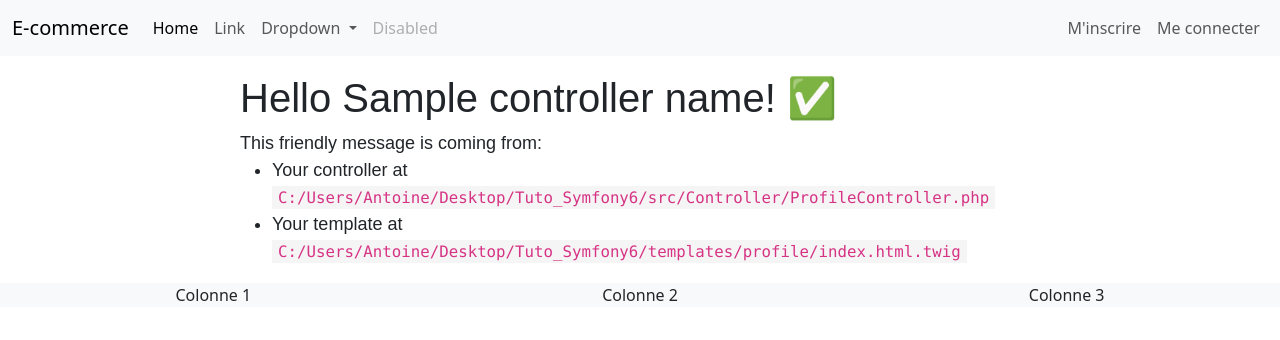
After one commit to Antoine-NVE/Tutoriel_e-commerce_Symfony6, a Symfony app: template templates/profile/index.html.twig in a window 1280 px wide. The commit adds this page. Shown: the top 340 px of the page. Run offline with Twig, Linux system fonts and the light colour scheme; the template is opened without the code that fills it: most values are stand-ins (such as "Sample title", 1, 10 or a date in 2020); some libraries are stand-ins or nearby versions.

Commit message:
Fin épisode 7 : création des contrôleurs

```diff
--- a/templates/_partials/_footer.html.twig
+++ b/templates/_partials/_footer.html.twig
@@ -1,7 +1,7 @@
 <footer class="container-fluid bg-light">
     <div class="row">
-        <section class="col">Colonne 1</section>
-        <section class="col">Colonne 2</section>
-        <section class="col">Colonne 3</section>
+        <section class="col text-center">Colonne 1</section>
+        <section class="col text-center">Colonne 2</section>
+        <section class="col text-center">Colonne 3</section>
     </div>
 </footer>
--- a/templates/_partials/_navbar.html.twig
+++ b/templates/_partials/_navbar.html.twig
@@ -35,7 +35,7 @@
             <ul class="navbar-nav ms-auto mb-2 mb-lg-0">
                 {% if app.user %}
                 <li class="nav-item">
-                    <a class="nav-link" href="#">Mon compte</a>
+                    <a class="nav-link" href="{{ path('app_profile_index') }}">Mon compte</a>
                 </li>
                 <li class="nav-item">
                     <a class="nav-link" href="{{ path('app_logout') }}">Me déconnecter</a>
--- /dev/null
+++ b/templates/profile/index.html.twig
@@ -0,0 +1,30 @@
+{% extends 'base.html.twig' %}
+
+{% block title %}{{ app.user.firstname }}{% endblock %}
+
+{% block body %}
+<style>
+    .example-wrapper {
+        margin: 1em auto;
+        max-width: 800px;
+        width: 95%;
+        font: 18px/1.5 sans-serif;
+    }
+
+    .example-wrapper code {
+        background: #F5F5F5;
+        padding: 2px 6px;
+    }
+</style>
+
+<div class="example-wrapper">
+    <h1>Hello {{ controller_name }}! ✅</h1>
+
+    This friendly message is coming from:
+    <ul>
+        <li>Your controller at <code>C:/Users/Antoine/Desktop/Tuto_Symfony6/src/Controller/ProfileController.php</code>
+        </li>
+        <li>Your template at <code>C:/Users/Antoine/Desktop/Tuto_Symfony6/templates/profile/index.html.twig</code></li>
+    </ul>
+</div>
+{% endblock %}
```
Also changed, not shown: src/Controller/Admin/UsersController.php (added, +17 -0 lines), src/Controller/ProductsController.php (added, +26 -0 lines), src/Controller/ProfileController.php (added, +27 -0 lines), templates/admin/users/index.html.twig (added, +7 -0 lines), templates/products/details.html.twig (added, +7 -0 lines), templates/products/index.html.twig (added, +7 -0 lines).
